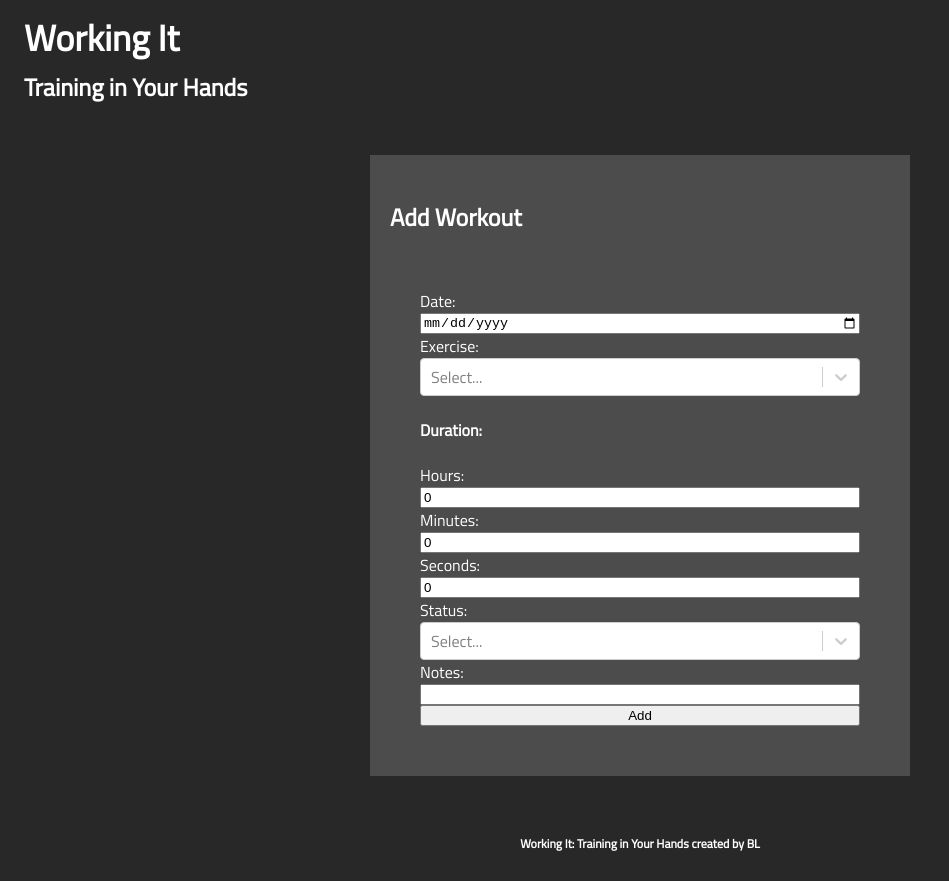
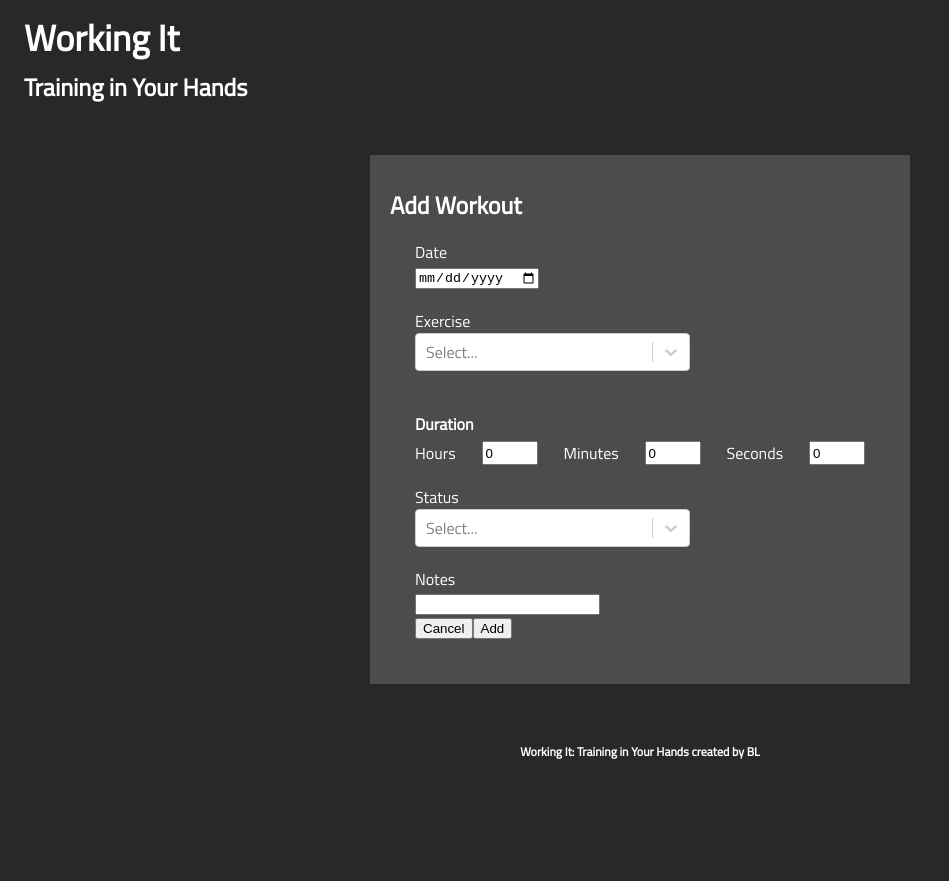
Before and after one commit to blac2121/working_it_training_app, a React (Create React App) app: page /add in a window 1280 px wide. Shown: the whole page, without its empty margins (0-949 px from the left). After the commit the page ends 800 px from the top, so only its background shows below. Built offline with nearby package versions, Linux system fonts and the light colour scheme; no server answers.

Commit message:
updated add form styles

```diff
--- a/package.json
+++ b/package.json
@@ -15,6 +15,7 @@
     "react-router-dom": "^5.2.0",
     "react-scripts": "3.4.3",
     "react-select": "^3.1.0",
+    "react-time-picker": "^4.0.1",
     "styled-components": "^5.1.1",
     "uuid": "^8.3.0"
   },
--- a/src/components/CreateEntry.jsx
+++ b/src/components/CreateEntry.jsx
@@ -17,6 +17,7 @@ const AddHeader = styled.div`
   display: flex;
   align-items: center;
   justify-content: space-between;
+  height: 60px;
 `
 const AddTitle = styled.h3`
   color: white;
@@ -24,11 +25,50 @@ const AddTitle = styled.h3`
 `
 
 const AddForm = styled.form`
-  text-align: left;
-  padding: 30px;
   display: flex;
   flex-direction: column;
+  padding: 5px 25px 25px 25px;
 `
+
+const DateInput = styled.div`
+  margin-bottom: 20px;
+`
+
+const ExerciseInput = styled.div`
+  margin-bottom: 20px;
+  width: 275px;
+`
+
+const Duration = styled.div`
+  display: flex;
+  flex-direction: column;
+  margin-bottom: 20px;
+`
+
+const DurationLabel = styled.h4`
+  margin-bottom: 5px;
+`
+
+const DurationInputs = styled.div`
+  display: flex;
+  justify-content: space-between;
+`
+
+const StatusInput = styled.div`
+  margin-bottom: 20px;
+  width: 275px;
+`
+
+
+const dropdownStyle = {
+  menu: (provided, selector) => ({
+    ...provided,
+    width: 300,
+    color: selector.selectProps.menuColor,
+    padding: 20,
+  })
+}
+
 
 const CreateEntry = (props) => {
   const [date, setDate] = useState("");
@@ -45,6 +85,16 @@ const CreateEntry = (props) => {
     { value: 'Cycle', label: 'Cycle' },
     { value: 'Run', label: 'Run' },
     { value: 'Swim', label: 'Swim' },
+    { value: 'Walk', label: 'Walk' },
+    { value: 'Rower', label: 'Rower' },
+    { value: 'Elliptical', label: 'Elliptical' },
+    { value: 'High Intensity Interval Training', label: 'High Intensity Interval Training' },
+    { value: 'Stair Stepper', label: 'Stair Stepper' },
+    { value: 'Hiking', label: 'Hiking' },
+    { value: 'Yoga', label: 'Yoga' },
+    { value: 'Dance', label: 'Dance' },
+    { value: 'Strength Training', label: 'Strength Training' },
+    { value: 'Other', label: 'Other' },
   ];
 
   for (let key in exercise) {
@@ -99,22 +149,40 @@ const CreateEntry = (props) => {
         <AddTitle>Add Workout</AddTitle>
       </AddHeader>
       <AddForm onSubmit={handleSubmit}>
-        <label htmlFor="date">Date:</label>
+        <DateInput>
+          <div>
+            <label htmlFor="date">Date</label>
+          </div>
+          <div>
             <input
             type="date"
             name="date"
             value={date}
             onChange={(e) => setDate(e.target.value)}
             />
-        <label htmlFor="exercise">Exercise:</label>
+          </div>
+        </DateInput>
+        <ExerciseInput>
+          <div>
+            <label htmlFor="exercise">Exercise</label>
+          </div>
+          <div>
             <Select
               name="exercise"
+              styles={dropdownStyle}
+              menuColor='black'
               defaultValue={exercise}
               options={exerciseOptions}
               onChange={setExercise}
             />
-        <h4>Duration:</h4>
-        <label htmlFor="hours">Hours:</label>
+          </div>
+        </ExerciseInput>
+        <Duration>
+          <div>
+            <DurationLabel>Duration</DurationLabel>
+          </div>
+          <DurationInputs>
+            <label htmlFor="hours">Hours</label>
             <input
               type="number"
               name="hours"
@@ -123,7 +191,7 @@ const CreateEntry = (props) => {
               value={hours}
               onChange={(e) => setHours(e.target.value)}
             />
-        <label htmlFor="minutes">Minutes:</label>
+            <label htmlFor="minutes">Minutes</label>
             <input
               type="number"
               name="minutes"
@@ -132,7 +200,7 @@ const CreateEntry = (props) => {
               value={minutes}
               onChange={(e) => setMinutes(e.target.value)}
             />
-        <label htmlFor="seconds">Seconds:</label>
+            <label htmlFor="seconds">Seconds</label>
             <input
               type="number"
               name="seconds"
@@ -141,20 +209,41 @@ const CreateEntry = (props) => {
               value={seconds}
               onChange={(e) => setSeconds(e.target.value)}
             />
-        <label htmlFor="status">Status:</label>
+          </DurationInputs>
+        </Duration>
+        <StatusInput>
+          <div>
+            <label htmlFor="status">Status</label>
+          </div>
+          <div>
             <Select
+              name="status"
+              styles={dropdownStyle}
+              // width=300
+              menuColor='black'
               defaultValue={status}
               options={statusOptions}
               onChange={setStatus}
             />
-        <label htmlFor="notes">Notes:</label>
+          </div>
+        </StatusInput>
+        <div>
+          <div>
+            <label htmlFor="notes">Notes</label>
+          </div>
+          <div>
             <input
               type="text"
               name="notes"
               value={notes}
               onChange={(e) => setNotes(e.target.value)}
             />
-        <button className="add-button" type="submit">Add</button>
+          </div>
+        </div>
+        <div>
+          <button type="reset">Cancel</button>
+          <button type="submit">Add</button>
+        </div>
       </AddForm>
     </AddContainer>
   )
```
Also changed, not shown: 1 other file (tests, documents, lock files or other folders). Lines whose indentation alone changed are shown as unchanged.
